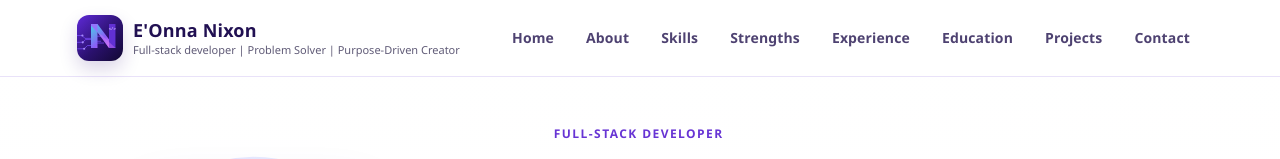
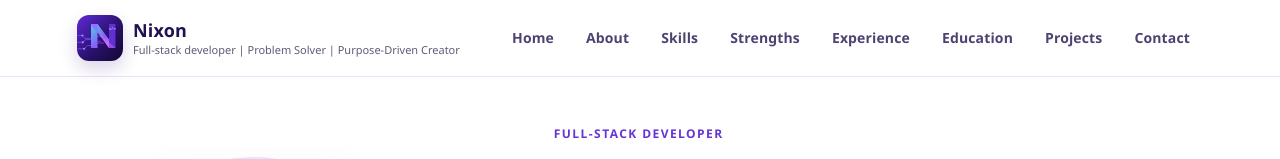
Before and after one commit to FS2505NixonE/Nixone.github.io, a React (Vite) app in the folder vite-project/: page / in a window 1280 px wide. Shown: the top 159 px of the page. Built offline with nearby package versions, Linux system fonts and the light colour scheme; no server answers.

Commit message:
refactor: clean up comments and simplify header text

```diff
--- a/vite-project/src/App.css
+++ b/vite-project/src/App.css
@@ -495,8 +495,6 @@
 .portfolio-hero__copy {
   position: relative;
   z-index: 1;
-  /* Base text size for the hero. Anything without its own font-size
-     (the plain intro paragraph) inherits this. */
   font-size: 15px;
   line-height: 1.6;
 }
@@ -505,8 +503,6 @@
   max-width: 700px;
   margin: 12px 0 22px;
   color: #25105d;
-  /* clamp(min, preferred, max): grows with viewport width but never
-     smaller than 38px or larger than 58px. Was clamp(48px, 6.2vw, 82px). */
   font-size: clamp(38px, 5vw, 58px);
   font-weight: 750;
   letter-spacing: -0.045em;
@@ -654,7 +650,7 @@
 
 .about-copy {
   display: grid;
-  grid-template-columns: minmax(160px, 240px) 1fr; /* photo column | text column */
+  grid-template-columns: minmax(160px, 240px) 1fr;
   align-items: start;
   gap: 28px;
 }
--- a/vite-project/src/components/layout/Header.tsx
+++ b/vite-project/src/components/layout/Header.tsx
@@ -25,7 +25,7 @@ function Header() {
             alt="E'Onna Nixon portfolio logo"
           />
           <span>
-            E'Onna Nixon
+            Nixon
             <small>Full-stack developer | Problem Solver | Purpose-Driven Creator</small>
           </span>
         </a>
--- a/vite-project/src/pages/Home.tsx
+++ b/vite-project/src/pages/Home.tsx
@@ -40,7 +40,6 @@ const education = [
   },
 ]
 
-// Newest first — the array order is the on-page order (reverse chronological).
 const experience = [
   {
     role: 'Medical Claims Representative / Processor',
```
